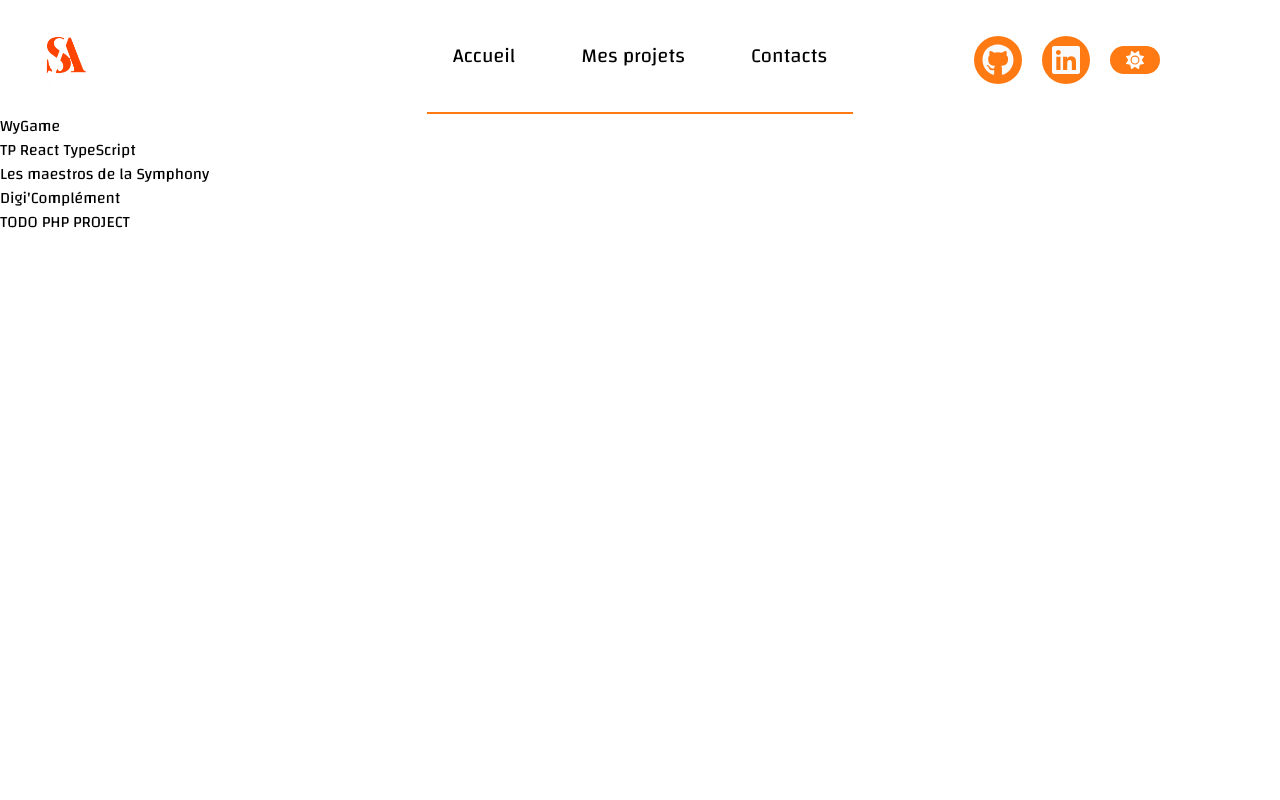
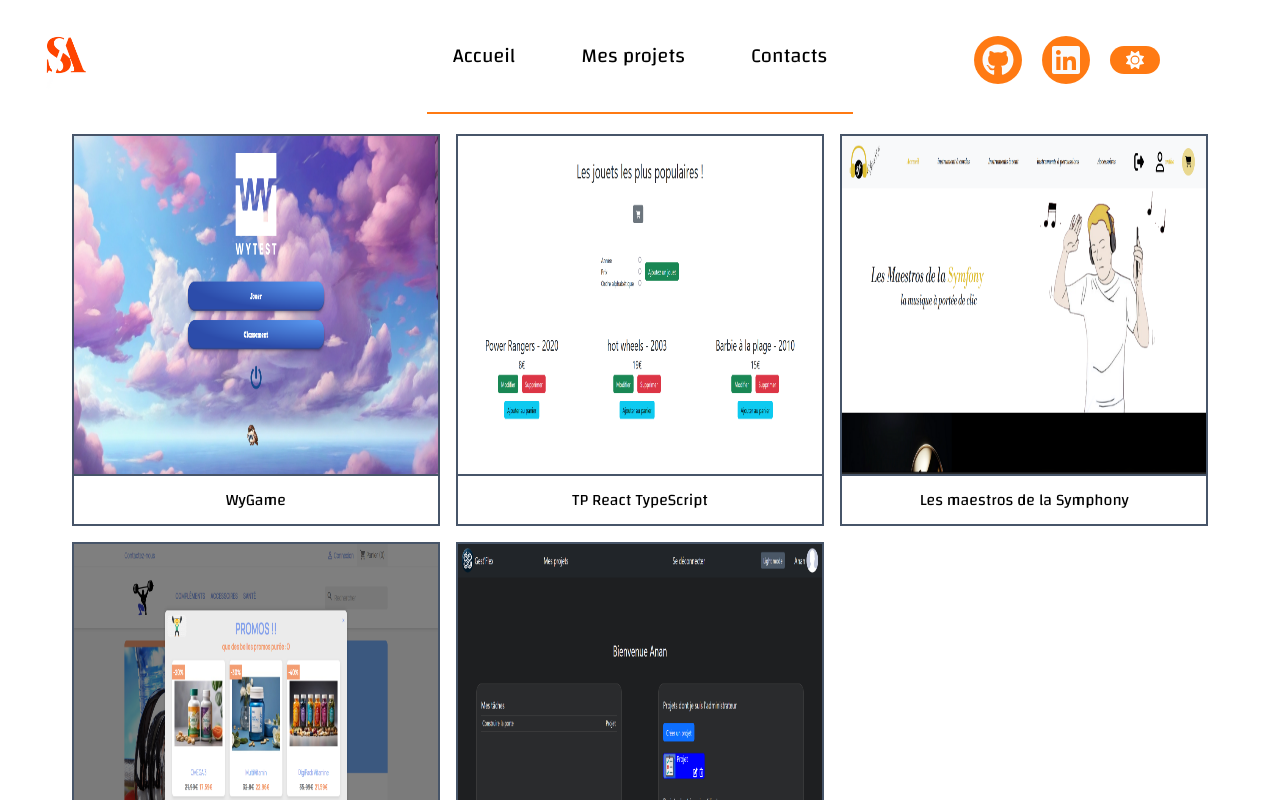
Before and after one commit to Tontico/portfolio_next, a Next.js app: page /project in a window 1280 px wide. Shown: the top 800 px of the page. Built offline with nearby package versions, Linux system fonts and the light colour scheme.

Commit message:
modif page projet

```diff
--- a/components/ProjectCardFormation.tsx
+++ b/components/ProjectCardFormation.tsx
@@ -18,15 +18,21 @@ const ProjectCardFormation = () => {
 
     return (
         <>
-            <div>
+            <section className="grid grid-cols-3 w-11/12 h-screen gap-4">
                 {
                     formationProject.map((project) => (
-                        <div key={project.id} className="">
-                            <h3>{project.title}</h3>
+                        <div key={project.id} className="flex justify-center f-full items-center flex-col border-2 border-slate-600 dark:border-slate-500 ">
+                            <img src={project.images} alt='photo projet' className="h-full border-b-2 border-slate-600 dark:border-slate-500 "></img>
+                            <h3 className="my-3">{project.title}</h3>
+                            {/* <div>
+                                {project.languages.map((langues, index) => (
+                                    <span key={index}>{langues}</span>
+                                ))}
+                            </div> */}
                         </div>
                     ))
                 }
-            </div>
+            </section>
 
         </>
     );
--- a/pages/project.tsx
+++ b/pages/project.tsx
@@ -14,7 +14,7 @@ export default function Projects() {
     return (
         <>
             <Header />
-            <main>
+            <main className="h-full p-5 flex justify-center items-start">
                 <ProjectCardFormation />
             </main>
         </>
--- a/public/data/FormationProject.json
+++ b/public/data/FormationProject.json
@@ -2,7 +2,7 @@
   {
     "id": 1,
     "title": "WyGame",
-    "images": "",
+    "images": "/images/formation/wygame.png",
     "languages": ["ReactJS", "PHP"],
     "annee": "Janvier - Mars 2024",
     "description": "Conception d'un jeu vidéo doodleJump like en React coté applicatif et utilisation pluggins Wordpress en PHP pour la liaison avec la base de données"
@@ -10,7 +10,7 @@
   {
     "id": 2,
     "title": "TP React TypeScript",
-    "images": "",
+    "images": "/images/formation/digivivre.png",
     "languages": ["React", "TypeScript"],
     "annee": "Janvier 2024",
     "description": "Conception d'une page en React TypeScript de vente de jouets de musique, utilisation d'un serveur json et des differentes requetes CRUD"
@@ -18,7 +18,7 @@
   {
     "id": 3,
     "title": "Les maestros de la Symphony",
-    "images": "",
+    "images": "/images/formation/symfony.png",
     "languages": ["Symfony", "HTML", "CSS", "Javascript"],
     "annee": "Decembre 2023 - Janvier 2024",
     "description": "Conception d'un site e commerce de vente d'instruments de musique sous Symfony en équipe de 3, gestion de diffé"
@@ -26,7 +26,7 @@
   {
     "id": 4,
     "title": "Digi'Complément",
-    "images": "",
+    "images": "/images/formation/prestashop-module.png",
     "languages": ["Symfony", "Prestashop", "PHP", "CSS"],
     "annee": "Decembre 2023",
     "description": "Conception d'un site e commerce de vente de complément alimentaire avec Prestashop et création d'un module personalisable back et front office representant un popUp de 3 promotions choisis "
@@ -34,7 +34,7 @@
   {
     "id": 5,
     "title": "TODO PHP PROJECT",
-    "images": "",
+    "images": "/images/formation/php-projet.png",
     "languages": ["PHP", "HTML", "CSS", "Javascript"],
     "annee": "Novembre 2023",
     "description": "Conception d'un site de gestion de projets en PHP programmation orienté objet, modèle MVC, en équipe de 3"
--- a/styles/globals.css
+++ b/styles/globals.css
@@ -17,7 +17,7 @@
 
 html,
 body {
-  height: 100vh;
+
   margin: 0;
   padding: 0;
 
@@ -44,7 +44,7 @@ p {
 }
 #__next {
   width: 100%;
-  height: 100vh;
+
 }
 section {
   height: calc(100vh - 112px);
```
Also changed, not shown: public/images/formation/wygame.png (added).
